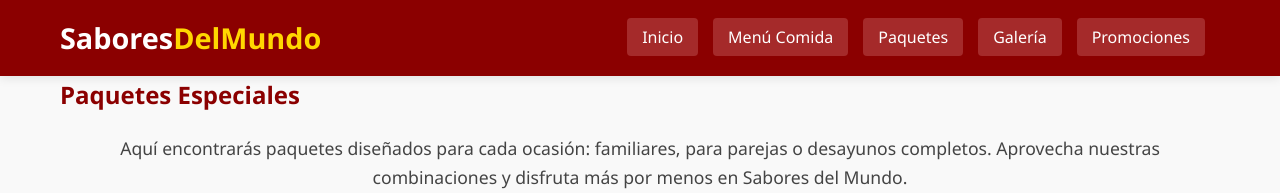
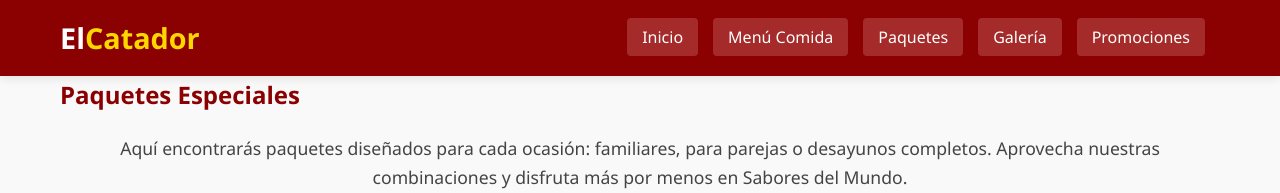
Before and after one commit to Hellboy-Darkin/ElCatador, a plain HTML site: page view/paquetes.html in a window 1280 px wide. Shown: the top 193 px of the page. Drawn offline with Linux system fonts and the light colour scheme.

Commit message:
Update paquetes.html

```diff
--- a/view/paquetes.html
+++ b/view/paquetes.html
@@ -11,7 +11,7 @@
     <header>
       <div class="container">
             <div class="logo-container">
-                <div class="logo">Sabores<span>DelMundo</span></div>
+                <div class="logo">El<span>Catador</span></div>
                 <nav>
                     <ul>
                         <li><a href="../index.html" class="active">Inicio</a></li>
```
